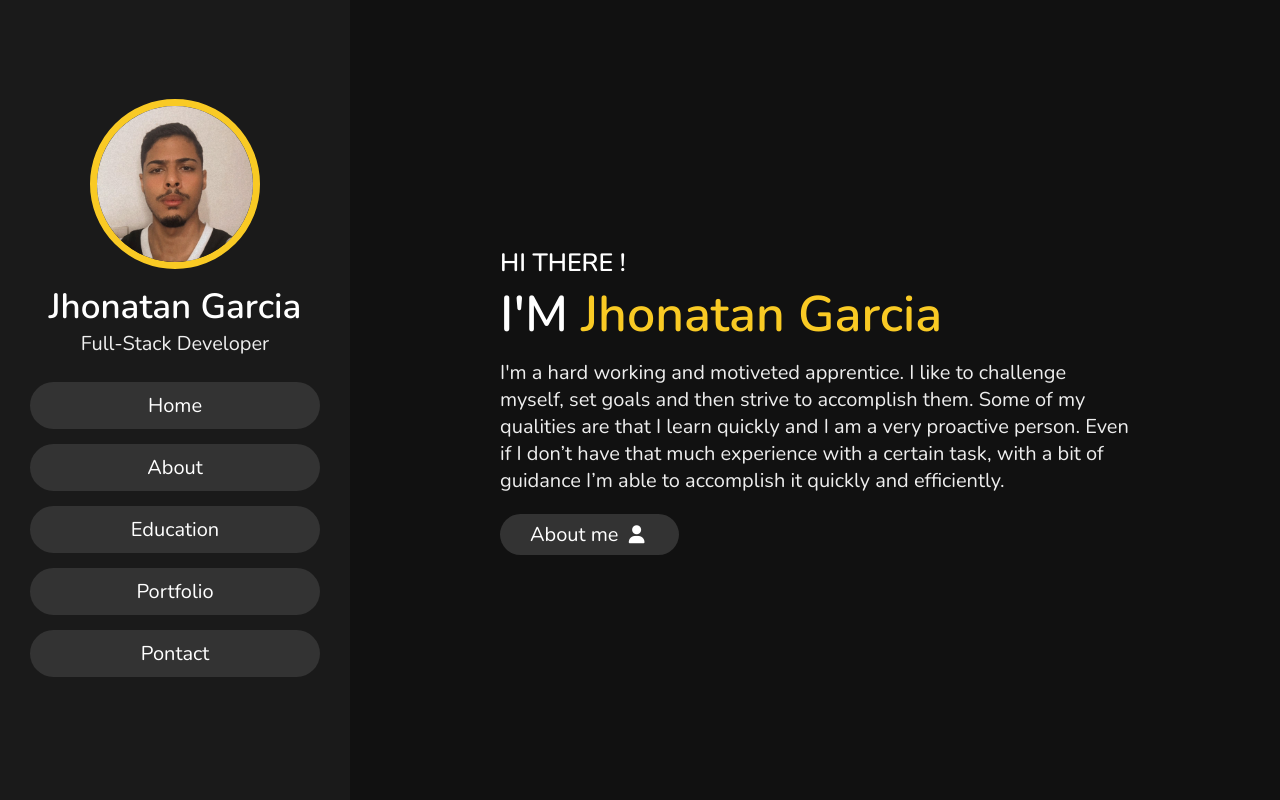
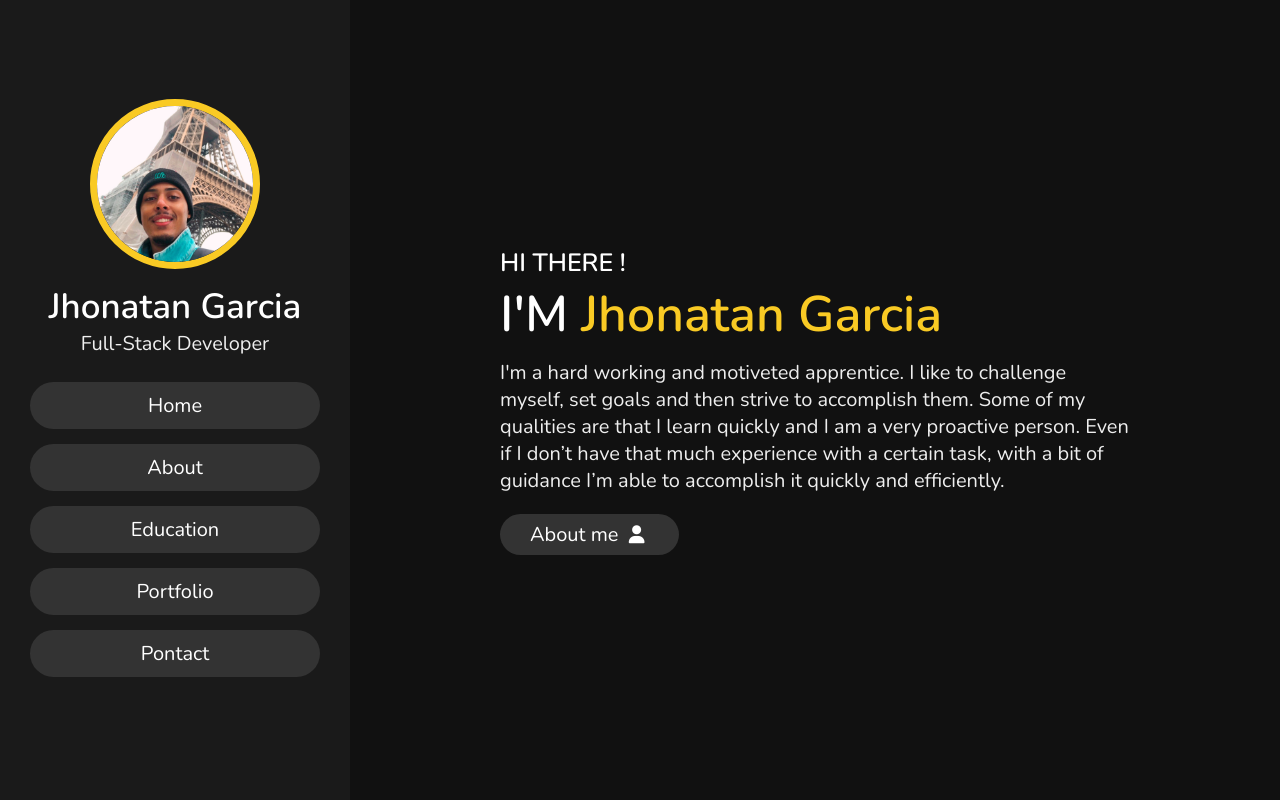
Before and after one commit to jhomgarcia/jhomgarcia.github.io, a plain HTML site: page index.html in a window 1280 px wide. Shown: the top 800 px of the page. Drawn offline with nearby package versions, Linux system fonts and the light colour scheme; files whose address does not match are found by name.

Commit message:
mudando foto

```diff
--- a/index.html
+++ b/index.html
@@ -18,7 +18,7 @@
 <header>
 
   <div class="user">
-    <img src="./images/WhatsApp Image 2023-01-28 at 23.05.09.jpeg" alt="">
+    <img src="./images/WhatsApp Image 2023-03-16 at 01.12.24.jpeg" alt="">
     <h3 class="name">Jhonatan Garcia</h3>
     <p class="post">Full-Stack Developer</p>
   </div>
```
Also changed, not shown: images/WhatsApp Image 2023-01-28 at 23.05.09.jpeg (deleted), images/WhatsApp Image 2023-03-16 at 01.12.24.jpeg (added).
